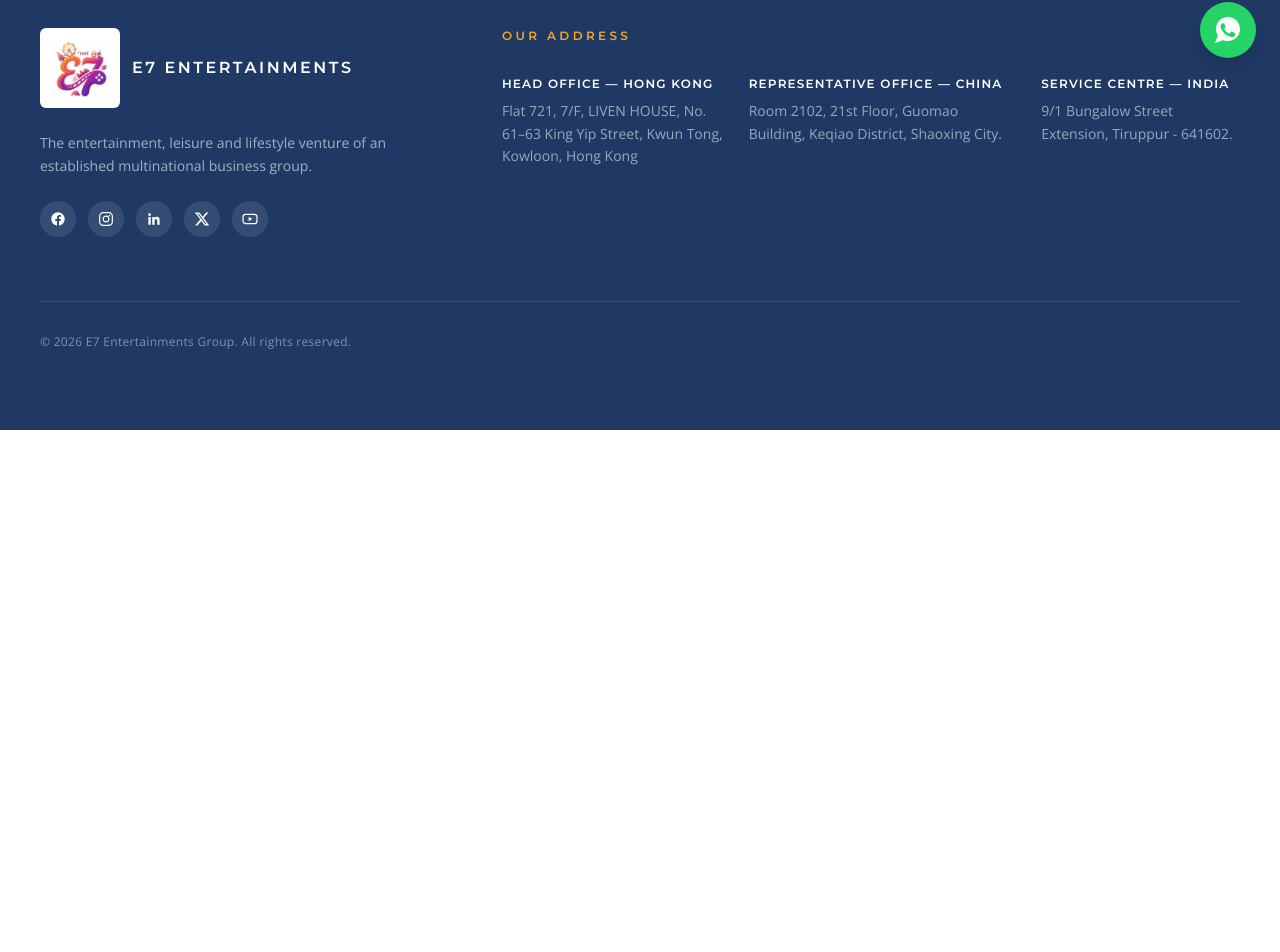
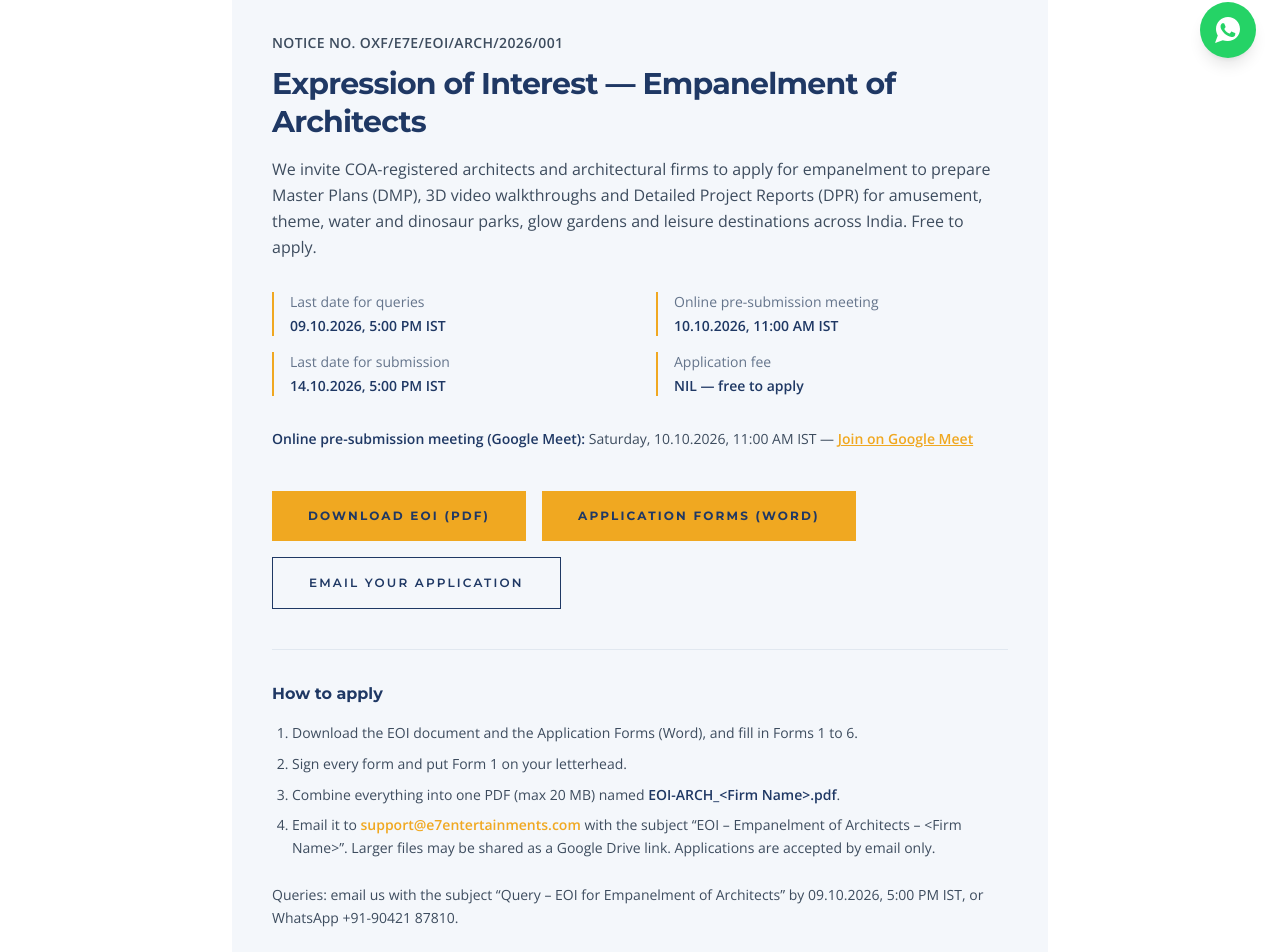
Before and after one commit to ritthickkt/e7-entertainment, a Next.js app: page /careers in a window 1280 px wide. Shown: the part 718-1670 px from the top of the page. Before the commit the page ends 1148 px from the top, so only its background shows below. Built offline with nearby package versions, Linux system fonts and the light colour scheme.

Commit message:
Add architect empanelment EOI to the Careers page
Adds downloadable EOI PDF (email-only submission wording) and editable
Word application forms, key dates, Google Meet link for the
pre-submission meeting, and how-to-apply steps.

Co-Authored-By: Claude Opus 5.5 <noreply@anthropic.com>

```diff
--- a/app/careers/page.tsx
+++ b/app/careers/page.tsx
@@ -7,6 +7,20 @@ export const metadata = {
   title: "Careers — E7 Entertainments Group",
   description:
     "Join E7 Entertainments Group and help build parks, festivals, sports and entertainment experiences worldwide.",
+};
+
+const eoi = {
+  notice: "OXF/E7E/EOI/ARCH/2026/001",
+  pdf: "/careers/E7_EOI_Empanelment_of_Architects_2026.pdf",
+  forms: "/careers/E7_EOI_Application_Forms_Architects_2026.docx",
+  email: "support@e7entertainments.com",
+  meet: "https://meet.google.com/rgc-gxdn-xca",
+  schedule: [
+    ["Last date for queries", "09.10.2026, 5:00 PM IST"],
+    ["Online pre-submission meeting", "10.10.2026, 11:00 AM IST"],
+    ["Last date for submission", "14.10.2026, 5:00 PM IST"],
+    ["Application fee", "NIL — free to apply"],
+  ],
 };
 
 export default function Careers() {
@@ -22,9 +36,8 @@ export default function Careers() {
           </h1>
           <p className="mx-auto mt-8 max-w-xl text-base leading-relaxed text-ink-soft sm:text-lg">
             We&apos;re growing across parks, festivals, sports, food and
-            entertainment worldwide. Open roles will be listed here soon — in
-            the meantime, reach out and tell us how you&apos;d like to be
-            part of it.
+            entertainment worldwide. See our current openings below, or reach
+            out and tell us how you&apos;d like to be part of it.
           </p>
           <div className="mt-10">
             <Link href="/contact" className="btn btn-solid">
@@ -34,6 +47,106 @@ export default function Careers() {
         </Reveal>
       </section>
 
+      {/* Open opportunities */}
+      <section className="mx-auto w-full max-w-4xl px-6 pb-28 lg:px-10">
+        <Reveal>
+          <p className="eyebrow">Open Opportunities</p>
+          <div className="mt-6 border-t-2 border-gold bg-sand p-8 sm:p-10">
+            <p className="text-sm font-semibold uppercase tracking-wide text-ink-soft">
+              Notice No. {eoi.notice}
+            </p>
+            <h2 className="mt-3 text-2xl font-bold leading-tight tracking-tight sm:text-3xl">
+              Expression of Interest — Empanelment of Architects
+            </h2>
+            <p className="mt-4 text-base leading-relaxed text-ink-soft">
+              We invite COA-registered architects and architectural firms to
+              apply for empanelment to prepare Master Plans (DMP), 3D video
+              walkthroughs and Detailed Project Reports (DPR) for amusement,
+              theme, water and dinosaur parks, glow gardens and leisure
+              destinations across India. Free to apply.
+            </p>
+
+            <dl className="mt-8 grid gap-x-8 gap-y-4 text-sm sm:grid-cols-2">
+              {eoi.schedule.map(([label, value]) => (
+                <div key={label} className="border-l-2 border-gold pl-4">
+                  <dt className="text-muted">{label}</dt>
+                  <dd className="mt-1 font-semibold text-ink">{value}</dd>
+                </div>
+              ))}
+            </dl>
+
+            <p className="mt-8 text-sm leading-relaxed text-ink-soft">
+              <span className="font-semibold text-ink">
+                Online pre-submission meeting (Google Meet):
+              </span>{" "}
+              Saturday, 10.10.2026, 11:00 AM IST —{" "}
+              <a
+                href={eoi.meet}
+                target="_blank"
+                rel="noopener noreferrer"
+                className="whitespace-nowrap font-semibold text-gold-ink underline hover:text-ink"
+              >
+                Join on Google Meet
+              </a>
+            </p>
+
+            <div className="mt-10 flex flex-wrap gap-4">
+              <a href={eoi.pdf} download className="btn btn-solid">
+                Download EOI (PDF)
+              </a>
+              <a href={eoi.forms} download className="btn btn-solid">
+                Application Forms (Word)
+              </a>
+              <a
+                href={`mailto:${eoi.email}?subject=${encodeURIComponent(
+                  "EOI – Empanelment of Architects – <Firm Name>",
+                )}`}
+                className="btn btn-outline"
+              >
+                Email Your Application
+              </a>
+            </div>
+
+            <div className="mt-10 border-t border-line pt-8 text-sm leading-relaxed text-ink-soft">
+              <h3 className="text-base font-bold text-ink">How to apply</h3>
+              <ol className="mt-4 list-decimal space-y-2 pl-5">
+                <li>
+                  Download the EOI document and the Application Forms (Word),
+                  and fill in Forms 1 to 6.
+                </li>
+                <li>
+                  Sign every form and put Form 1 on your letterhead.
+                </li>
+                <li>
+                  Combine everything into one PDF (max 20 MB) named{" "}
+                  <span className="font-semibold text-ink">
+                    EOI-ARCH_&lt;Firm Name&gt;.pdf
+                  </span>
+                  .
+                </li>
+                <li>
+                  Email it to{" "}
+                  <a
+                    href={`mailto:${eoi.email}`}
+                    className="font-semibold text-gold-ink hover:text-ink"
+                  >
+                    {eoi.email}
+                  </a>{" "}
+                  with the subject &ldquo;EOI – Empanelment of Architects –
+                  &lt;Firm Name&gt;&rdquo;. Larger files may be shared as a
+                  Google Drive link. Applications are accepted by email only.
+                </li>
+              </ol>
+              <p className="mt-6">
+                Queries: email us with the subject &ldquo;Query – EOI for
+                Empanelment of Architects&rdquo; by 09.10.2026, 5:00 PM IST, or
+                WhatsApp +91-90421 87810.
+              </p>
+            </div>
+          </div>
+        </Reveal>
+      </section>
+
       <SiteFooter />
     </div>
   );
```
Also changed, not shown: 2 other files (tests, documents, lock files or other folders).
